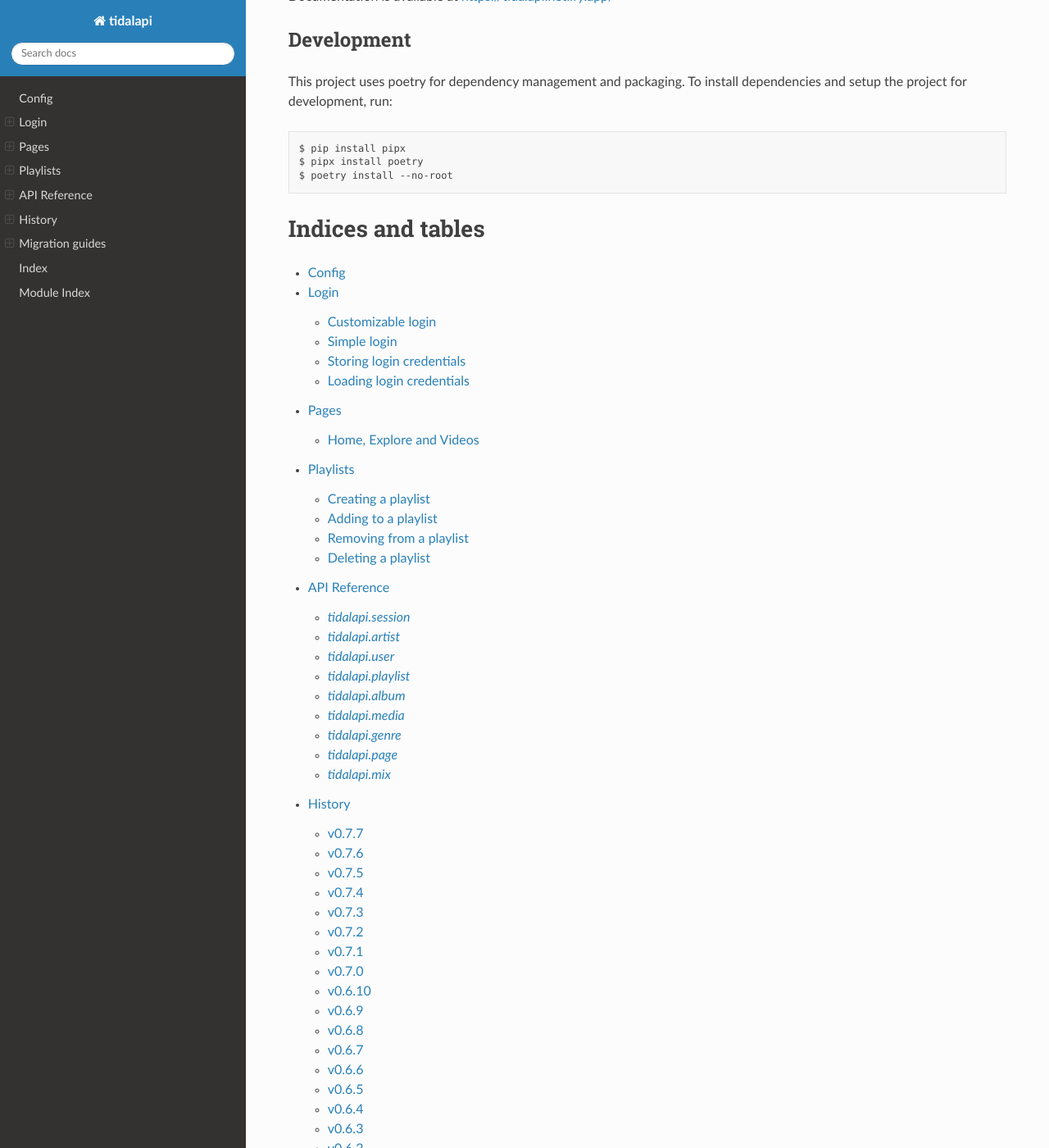
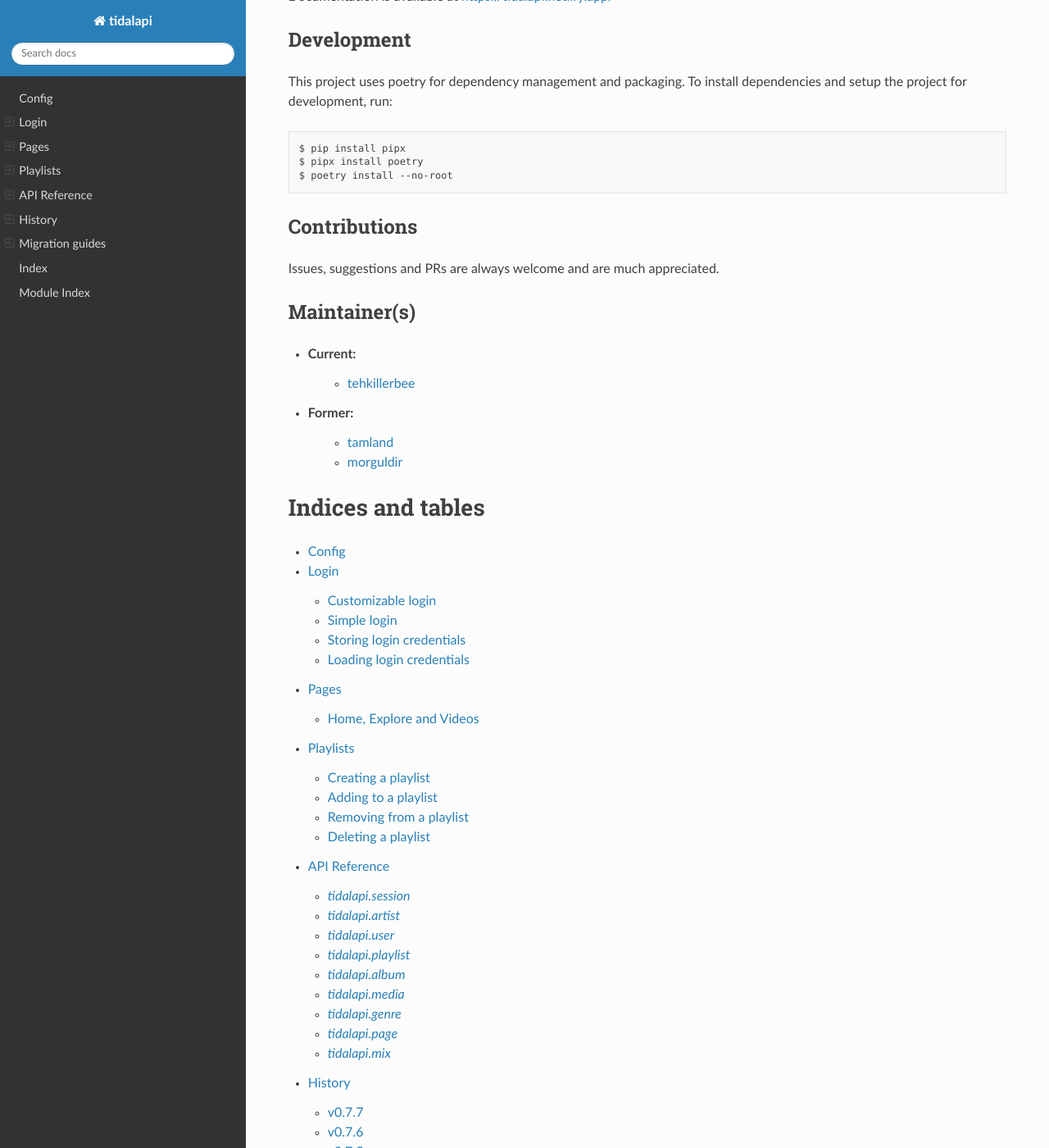
Before and after one commit to tamland/python-tidal, a Sphinx documentation site: the page built from docs/index.rst, in a window 1280 px wide and 1400 px high, scrolled down 709 px. Shown: the whole window at 82% size. Built offline with Sphinx 7.4.7 and the Read the Docs theme 3.1.0, drawn with Linux system fonts in a browser that asks for light colours; some of the changed text lies outside the part shown.

Commit message:
Updated readme, docs

```diff
--- a/README.rst
+++ b/README.rst
@@ -40,3 +40,17 @@
         $ pip install pipx
         $ pipx install poetry
         $ poetry install --no-root
+
+Contributions
+-----------
+
+Issues, suggestions and PRs are always welcome and are much appreciated.
+
+Maintainer(s)
+-----------
+* Current:
+    * `tehkillerbee <https://github.com/tehkillerbee>`_
+
+* Former:
+    * `tamland <https://github.com/tamland>`_
+    * `morguldir <https://github.com/morguldir>`_
--- a/docs/conf.py
+++ b/docs/conf.py
@@ -19,11 +19,11 @@
 # -- Project information -----------------------------------------------------
 
 project = "tidalapi"
-copyright = "2014-2022, Thomas Amland, morguldir"
-author = "Thomas Amland, morguldir"
+copyright = "2014-%Y, The tidalapi Developers"
+author = "The tidalapi Developers"
 
 # The full version, including alpha/beta/rc tags
-release = "0.7.0"
+release = "0.7.7"
 
 
 # -- General configuration ---------------------------------------------------
```
